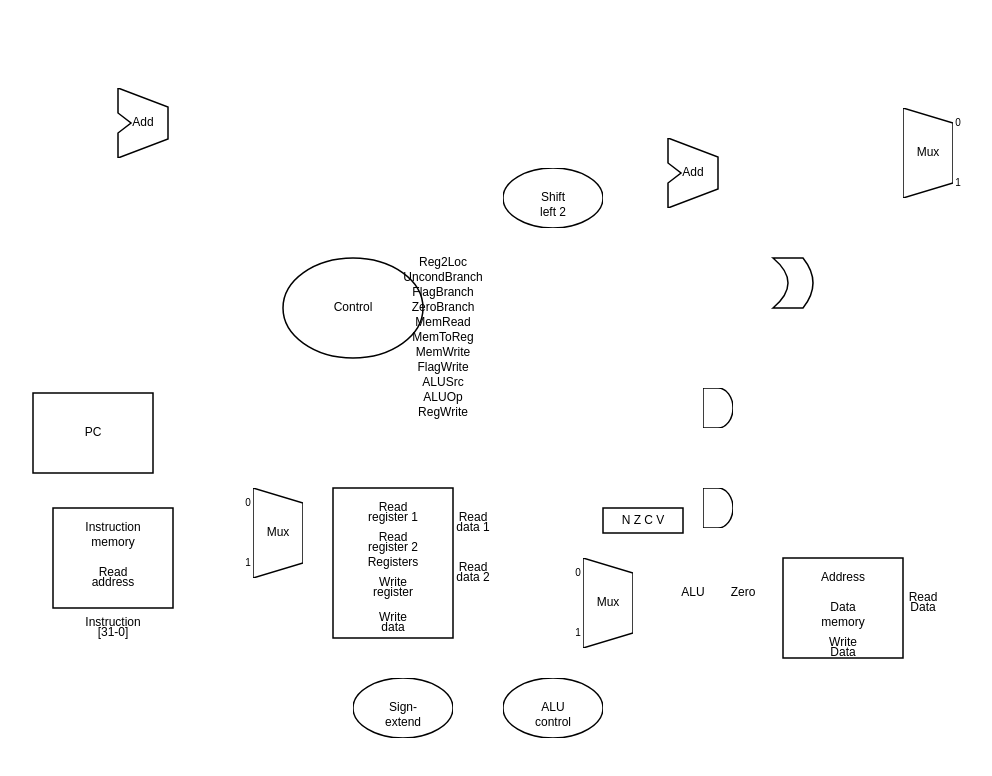
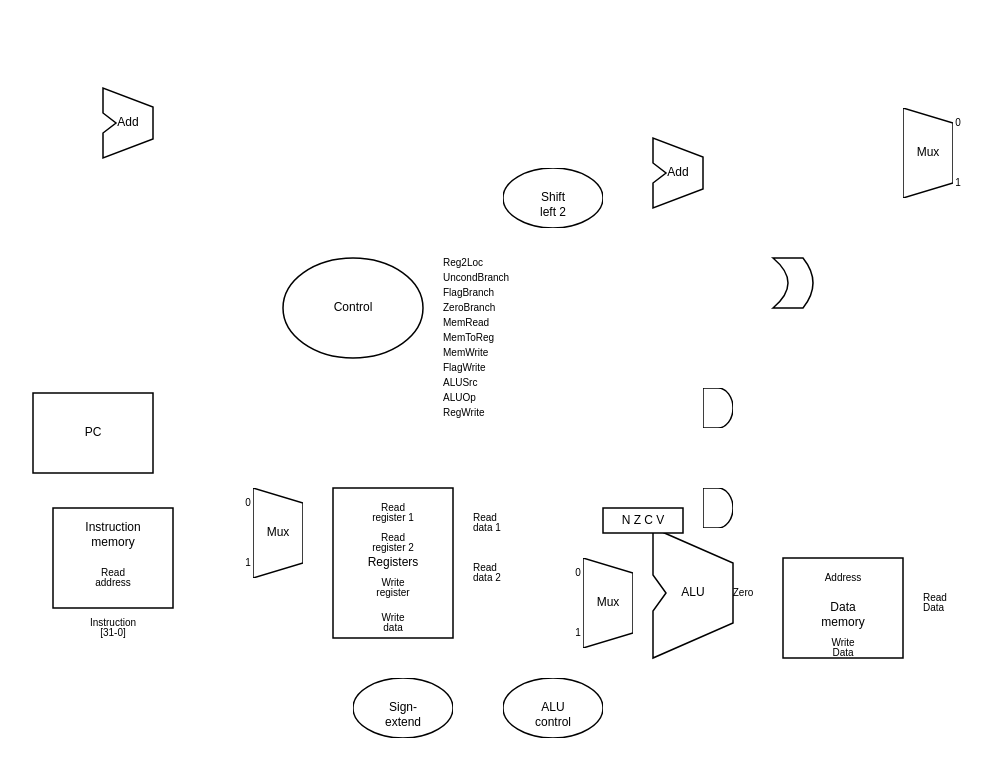
Before and after one commit to HCMUS-HQHuy/LEGv8-Simulator, a plain HTML site: page index.html in a window 1280 px wide. Shown: the whole page, without its empty margins (5-997 px from the left). Drawn offline with Linux system fonts and the light colour scheme.

Commit message:
new version

```diff
--- a/index.html
+++ b/index.html
@@ -1,18 +1,25 @@
 <!DOCTYPE html>
 <html>
 <head>
-<title>Datapath Components (Corrected ALU & Rectangles - Final)</title>
+<title>Datapath Components (Grouped for Easy Positioning)</title>
 <style>
   .component {
     fill: white;
     stroke: black;
-    stroke-width: 1.5; /* Consistent stroke width */
-    vector-effect: non-scaling-stroke; /* Apply generally */
+    stroke-width: 1.5;
+    vector-effect: non-scaling-stroke;
   }
   .label {
     font-family: sans-serif;
     font-size: 12px;
     text-anchor: middle;
+    dominant-baseline: middle;
+    fill: black;
+  }
+  .label-start { /* For labels aligned to the start/left */
+    font-family: sans-serif;
+    font-size: 10px;
+    text-anchor: start;
     dominant-baseline: middle;
     fill: black;
   }
@@ -23,6 +30,13 @@
     dominant-baseline: middle;
     fill: black;
   }
+  .mem-label { /* Smaller labels inside memory blocks */
+     font-family: sans-serif;
+     font-size: 10px;
+     text-anchor: middle;
+     dominant-baseline: middle;
+     fill: black;
+  }
 </style>
 </head>
 <body>
@@ -30,149 +44,174 @@
 <svg width="1000" height="800" viewBox="0 0 1000 800">
 
   <defs>
-    <!-- Symbols for shapes that ARE reused without distortion -->
-
-    <!-- Hình Mux (Tỷ lệ 50:90) -->
+    <!-- Symbols for shapes that ARE reused without significant distortion -->
     <symbol id="MuxShape" viewBox="0 0 50 90">
        <path d="M 0 0 L 50 15 L 50 75 L 0 90 Z" class="component"/>
     </symbol>
-
-    <!-- Hình Elip nhỏ (rx=50, ry=30 => width=100, height=60) -->
     <symbol id="SmallEllipseShape" viewBox="0 0 100 60">
        <ellipse cx="50" cy="30" rx="50" ry="30" class="component"/>
     </symbol>
-
-     <!-- Hình Cổng AND (Width=30, Height=40) -->
     <symbol id="AndGateShape" viewBox="0 0 30 40">
-        <!-- Adjusted shape slightly for better look -->
         <path d="M 0 0 L 15 0 A 15 20 0 0 1 15 40 L 0 40 Z" class="component"/>
     </symbol>
-
-		<symbol id="ALUEShape" viewBox="0 0 50 70">
-      <polygon points="0,25 0,0 50,19 50,51 0,70 0,45 13,35" class="component" vector-effect="non-scaling-stroke"/>
-    </symbol>
-     <!-- No symbol for Rectangles or ALU/Add due to scaling/size issues -->
-
   </defs>
 
-  <!-- PC - Direct Rect, width=120, height=80 (Adjusted for consistency) -->
-  <rect x="30" y="385" width="120" height="80" class="component" />
-  <text x="90" y="425" class="label">PC</text>
+  <!-- PC Group -->
+  <g transform="translate(30, 385)">
+    <rect width="120" height="80" class="component" />
+    <text x="60" y="40" class="label">PC</text> <!-- Relative center -->
+  </g>
 
-  <!-- Instruction Memory - Direct Rect, width=120, height=100 -->
-  <rect x="50" y="500" width="120" height="100" class="component" />
-  <text x="110" y="520" class="label">Instruction</text>
-  <text x="110" y="535" class="label">memory</text>
-  <text x="110" y="565" class="label" font-size="10">Read</text>
-  <text x="110" y="575" class="label" font-size="10">address</text>
-  <text x="110" y="615" class="label" font-size="10">Instruction</text>
-  <text x="110" y="625" class="label" font-size="10">[31-0]</text>
+  <!-- Instruction Memory Group -->
+  <g transform="translate(50, 500)">
+    <rect width="120" height="100" class="component" />
+    <text x="60" y="20" class="label">Instruction</text> <!-- Relative positions -->
+    <text x="60" y="35" class="label">memory</text>
+    <text x="60" y="65" class="mem-label">Read</text>
+    <text x="60" y="75" class="mem-label">address</text>
+    <!-- Output label is outside the group for wiring -->
+    <text x="60" y="115" class="mem-label">Instruction</text> <!-- Placed below for clarity -->
+    <text x="60" y="125" class="mem-label">[31-0]</text>
+  </g>
 
+  <!-- Add (Top Left) Group -->
+  <g transform="translate(100, 80)">
+    <!-- Polygon points relative to (0,0) of the group -->
+    <polygon points="0,25 0,0 50,19 50,51 0,70 0,45 13,35" class="component"/>
+    <text x="25" y="35" class="label">Add</text> <!-- Relative center -->
+  </g>
 
-  <!-- Add (Top Left) - Using Symbol -->
-  <use href="#ALUEShape" x="100" y="80" width="80" height="70"/>
-  <text x="140" y="115" class="label">Add</text>
+  <!-- Control Group -->
+  <g transform="translate(280, 250)"> <!-- Position based on center (350, 300) minus radius (70, 50) -->
+    <ellipse cx="70" cy="50" rx="70" ry="50" class="component" />
+    <text x="70" y="50" class="label">Control</text> <!-- Relative center -->
+  </g>
 
-  <!-- Control - Direct Ellipse -->
-  <ellipse cx="350" cy="300" rx="70" ry="50" class="component" />
-  <text x="350" y="300" class="label">Control</text>
-  <!-- Control Output Labels -->
-  <text x="440" y="255" class="label" text-anchor="start" font-size="10">Reg2Loc</text>
-  <text x="440" y="270" class="label" text-anchor="start" font-size="10">UncondBranch</text>
-  <text x="440" y="285" class="label" text-anchor="start" font-size="10">FlagBranch</text>
-  <text x="440" y="300" class="label" text-anchor="start" font-size="10">ZeroBranch</text>
-  <text x="440" y="315" class="label" text-anchor="start" font-size="10">MemRead</text>
-  <text x="440" y="330" class="label" text-anchor="start" font-size="10">MemToReg</text>
-  <text x="440" y="345" class="label" text-anchor="start" font-size="10">MemWrite</text>
-  <text x="440" y="360" class="label" text-anchor="start" font-size="10">FlagWrite</text>
-  <text x="440" y="375" class="label" text-anchor="start" font-size="10">ALUSrc</text>
-  <text x="440" y="390" class="label" text-anchor="start" font-size="10">ALUOp</text>
-  <text x="440" y="405" class="label" text-anchor="start" font-size="10">RegWrite</text>
+  <!-- Control Output Labels (Keep absolute for now, as they are outside the shape) -->
+  <text x="440" y="255" class="label-start">Reg2Loc</text>
+  <text x="440" y="270" class="label-start">UncondBranch</text>
+  <text x="440" y="285" class="label-start">FlagBranch</text>
+  <text x="440" y="300" class="label-start">ZeroBranch</text>
+  <text x="440" y="315" class="label-start">MemRead</text>
+  <text x="440" y="330" class="label-start">MemToReg</text>
+  <text x="440" y="345" class="label-start">MemWrite</text>
+  <text x="440" y="360" class="label-start">FlagWrite</text>
+  <text x="440" y="375" class="label-start">ALUSrc</text>
+  <text x="440" y="390" class="label-start">ALUOp</text>
+  <text x="440" y="405" class="label-start">RegWrite</text>
 
-  <!-- Mux (Left) - Using Symbol -->
-  <use href="#MuxShape" x="250" y="480" width="50" height="90"/>
-  <text x="275" y="525" class="label">Mux</text>
-  <text x="245" y="495" class="mux-label">0</text>
-  <text x="245" y="555" class="mux-label">1</text>
+  <!-- Mux (Left) Group -->
+  <g transform="translate(250, 480)">
+    <use href="#MuxShape" width="50" height="90"/>
+    <text x="25" y="45" class="label">Mux</text> <!-- Relative center -->
+    <text x="-5" y="15" class="mux-label">0</text> <!-- Relative to Mux top -->
+    <text x="-5" y="75" class="mux-label">1</text> <!-- Relative to Mux bottom -->
+  </g>
 
-  <!-- Registers - Direct Rect, width=120, height=150 -->
-  <rect x="330" y="480" width="120" height="150" class="component" />
-  <text x="390" y="555" class="label">Registers</text>
-  <text x="390" y="500" class="label" font-size="10">Read</text>
-  <text x="390" y="510" class="label" font-size="10">register 1</text>
-  <text x="390" y="530" class="label" font-size="10">Read</text>
-  <text x="390" y="540" class="label" font-size="10">register 2</text>
-  <text x="390" y="575" class="label" font-size="10">Write</text>
-  <text x="390" y="585" class="label" font-size="10">register</text>
-  <text x="390" y="610" class="label" font-size="10">Write</text>
-  <text x="390" y="620" class="label" font-size="10">data</text>
-   <text x="470" y="510" class="label" font-size="10" text-anchor="start">Read</text>
-   <text x="470" y="520" class="label" font-size="10" text-anchor="start">data 1</text>
-   <text x="470" y="560" class="label" font-size="10" text-anchor="start">Read</text>
-   <text x="470" y="570" class="label" font-size="10" text-anchor="start">data 2</text>
+  <!-- Registers Group -->
+  <g transform="translate(330, 480)">
+    <rect width="120" height="150" class="component" />
+    <text x="60" y="75" class="label">Registers</text> <!-- Relative center -->
+    <!-- Input labels relative to left edge -->
+    <text x="60" y="20" class="mem-label">Read</text>
+    <text x="60" y="30" class="mem-label">register 1</text>
+    <text x="60" y="50" class="mem-label">Read</text>
+    <text x="60" y="60" class="mem-label">register 2</text>
+    <text x="60" y="95" class="mem-label">Write</text>
+    <text x="60" y="105" class="mem-label">register</text>
+    <text x="60" y="130" class="mem-label">Write</text>
+    <text x="60" y="140" class="mem-label">data</text>
+    <!-- Output labels relative to right edge -->
+    <text x="140" y="30" class="label-start">Read</text>
+    <text x="140" y="40" class="label-start">data 1</text>
+    <text x="140" y="80" class="label-start">Read</text>
+    <text x="140" y="90" class="label-start">data 2</text>
+  </g>
 
+  <!-- Sign Extend Group -->
+  <g transform="translate(350, 670)">
+    <use href="#SmallEllipseShape" width="100" height="60"/>
+    <text x="50" y="30" class="label">Sign-</text> <!-- Relative center -->
+    <text x="50" y="45" class="label">extend</text>
+  </g>
 
-  <!-- Sign Extend - Using Symbol -->
-  <use href="#SmallEllipseShape" x="350" y="670" width="100" height="60"/>
-  <text x="400" y="700" class="label">Sign-</text>
-  <text x="400" y="715" class="label">extend</text>
+  <!-- ALU Control Group -->
+  <g transform="translate(500, 670)">
+    <use href="#SmallEllipseShape" width="100" height="60"/>
+    <text x="50" y="30" class="label">ALU</text> <!-- Relative center -->
+    <text x="50" y="45" class="label">control</text>
+  </g>
 
-  <!-- ALU Control - Using Symbol -->
-  <use href="#SmallEllipseShape" x="500" y="670" width="100" height="60"/>
-  <text x="550" y="700" class="label">ALU</text>
-  <text x="550" y="715" class="label">control</text>
+  <!-- Mux (Bottom) Group -->
+  <g transform="translate(580, 550)">
+     <use href="#MuxShape" width="50" height="90"/>
+     <text x="25" y="45" class="label">Mux</text> <!-- Relative center -->
+     <text x="-5" y="15" class="mux-label">0</text> <!-- Relative to Mux top -->
+     <text x="-5" y="75" class="mux-label">1</text> <!-- Relative to Mux bottom -->
+  </g>
 
-  <!-- Mux (Bottom) - Using Symbol -->
-  <use href="#MuxShape" x="580" y="550" width="50" height="90"/>
-  <text x="605" y="595" class="label">Mux</text>
-  <text x="575" y="565" class="mux-label">0</text>
-  <text x="575" y="625" class="mux-label">1</text>
+  <!-- ALU Group -->
+  <g transform="translate(650, 520)">
+    <!-- Polygon points relative to (0,0) of the group -->
+    <polygon points="0,47 0,0 80,35 80,95 0,130 0,83 13,65" class="component"/>
+    <text x="40" y="65" class="label">ALU</text> <!-- Relative center -->
+    <text x="90" y="65" class="mem-label">Zero</text> <!-- Relative to right side -->
+  </g>
 
-  <!-- ALU - Using direct Polygon for consistent stroke -->
-  <!-- <polygon points="650,567 650,520 730,555 730,615 650,650 650,603 663,585" class="component"/> -->
-	<use href="#ALUESHAPE" />
-  <text x="690" y="585" class="label">ALU</text>
-  <text x="740" y="585" class="label" font-size="10">Zero</text>
+  <!-- NZCV Flags Group -->
+  <g transform="translate(600, 500)">
+     <rect width="80" height="25" class="component" />
+     <text x="40" y="12.5" class="label">N Z C V</text> <!-- Relative center -->
+  </g>
 
-  <!-- NZCV Flags - Direct Rect (Original Size) -->
-  <rect x="600" y="500" width="80" height="25" class="component" />
-  <text x="640" y="512.5" class="label">N Z C V</text>
+  <!-- Shift Left 2 Group -->
+  <g transform="translate(500, 160)">
+     <use href="#SmallEllipseShape" width="100" height="60"/>
+     <text x="50" y="30" class="label">Shift</text> <!-- Relative center -->
+     <text x="50" y="45" class="label">left 2</text>
+  </g>
 
-  <!-- Shift Left 2 - Using Symbol -->
-  <use href="#SmallEllipseShape" x="500" y="160" width="100" height="60"/>
-  <text x="550" y="190" class="label">Shift</text>
-  <text x="550" y="205" class="label">left 2</text>
+  <!-- Add (Top Right) Group -->
+  <g transform="translate(650, 130)">
+     <!-- Polygon points relative to (0,0) of the group -->
+		 <polygon points="0,25 0,0 50,19 50,51 0,70 0,45 13,35" class="component"/>
+		 <text x="25" y="35" class="label">Add</text> <!-- Relative center -->
+  </g>
 
-  <!-- Add (Top Right) - Using Symbol -->
-  <use href="#ALUEShape" x="650" y="130" width="80" height="70"/>
-  <text x="690" y="165" class="label">Add</text>
+  <!-- OR Gate Group -->
+  <g transform="translate(770, 250)"> <!-- Position based on original path -->
+    <path d="M 30 0 Q 50 25, 30 50 L 0 50 Q 30 25, 0 0 Z" class="component"/> <!-- Path relative to (0,0) -->
+  </g>
 
-  <!-- OR Gate - Direct Path -->
-  <path d="M 800 250 Q 820 275, 800 300 L 770 300 Q 800 275, 770 250 Z" class="component"/>
+  <!-- AND Gate (Top) Group -->
+  <g transform="translate(700, 480)">
+      <use href="#AndGateShape" width="30" height="40"/>
+  </g>
 
-  <!-- AND Gate (Top) - Using Symbol -->
-  <use href="#AndGateShape" x="700" y="480" width="30" height="40"/>
+  <!-- AND Gate (Bottom) Group -->
+  <g transform="translate(700, 380)">
+      <use href="#AndGateShape" width="30" height="40"/>
+  </g>
 
-  <!-- AND Gate (Bottom) - Using Symbol -->
-  <use href="#AndGateShape" x="700" y="380" width="30" height="40"/>
+  <!-- Data Memory Group -->
+  <g transform="translate(780, 550)">
+    <rect width="120" height="100" class="component" />
+    <text x="60" y="50" class="label">Data</text> <!-- Relative center -->
+    <text x="60" y="65" class="label">memory</text>
+    <text x="60" y="20" class="mem-label">Address</text> <!-- Relative top -->
+    <text x="60" y="85" class="mem-label">Write</text> <!-- Relative bottom -->
+    <text x="60" y="95" class="mem-label">Data</text>
+    <text x="140" y="40" class="label-start">Read</text> <!-- Relative to right edge -->
+    <text x="140" y="50" class="label-start">Data</text>
+  </g>
 
-
-  <!-- Data Memory - Direct Rect, width=120, height=100 -->
-  <rect x="780" y="550" width="120" height="100" class="component" />
-  <text x="840" y="600" class="label">Data</text>
-  <text x="840" y="615" class="label">memory</text>
-  <text x="840" y="570" class="label" font-size="10">Address</text>
-  <text x="840" y="635" class="label" font-size="10">Write</text>
-  <text x="840" y="645" class="label" font-size="10">Data</text>
-  <text x="920" y="590" class="label" font-size="10" text-anchor="start">Read</text>
-  <text x="920" y="600" class="label" font-size="10" text-anchor="start">Data</text>
-
-
-  <!-- Mux (Right) - Using Symbol -->
-  <use href="#MuxShape" x="900" y="100" width="50" height="90"/>
-  <text x="925" y="145" class="label">Mux</text>
-  <text x="955" y="115" class="mux-label">0</text>
-  <text x="955" y="175" class="mux-label">1</text>
+  <!-- Mux (Right) Group -->
+  <g transform="translate(900, 100)">
+     <use href="#MuxShape" width="50" height="90"/>
+     <text x="25" y="45" class="label">Mux</text> <!-- Relative center -->
+     <text x="55" y="15" class="mux-label">0</text> <!-- Relative to Mux top -->
+     <text x="55" y="75" class="mux-label">1</text> <!-- Relative to Mux bottom -->
+  </g>
 
 </svg>
 
```
